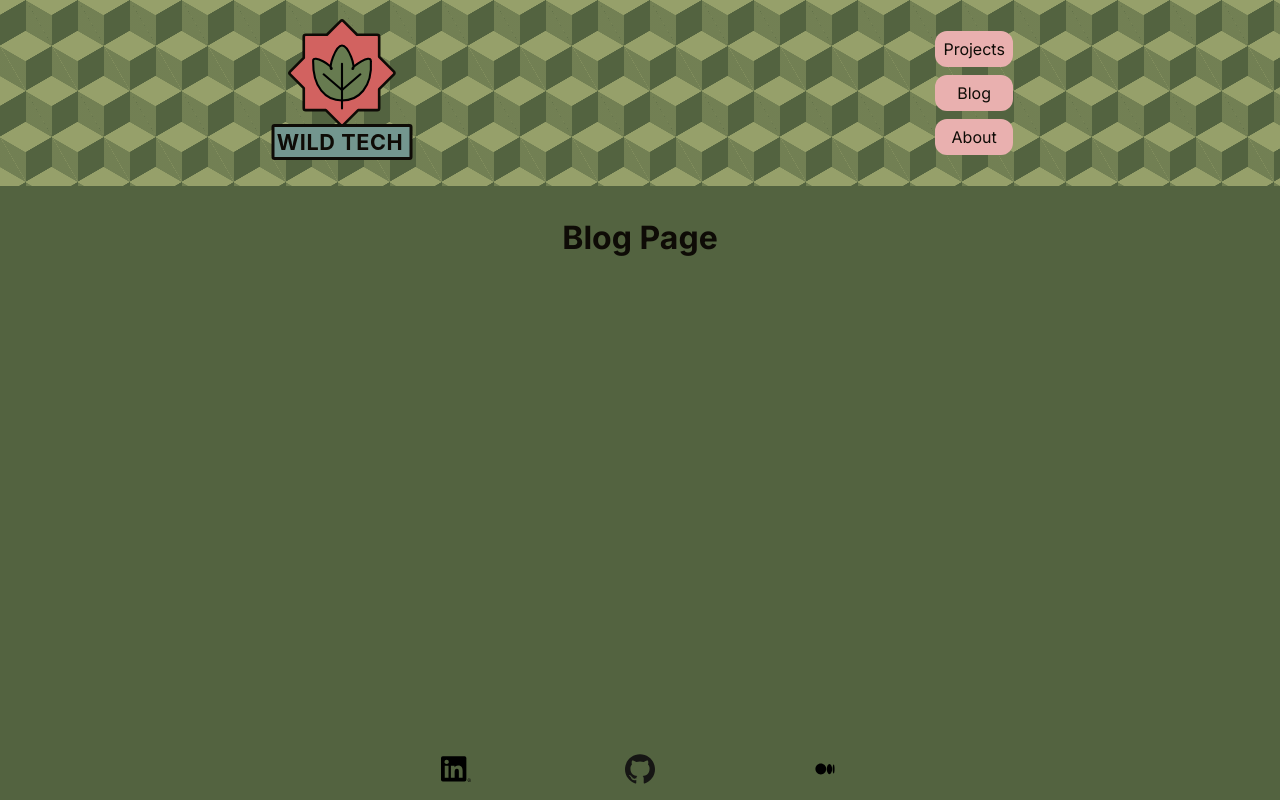
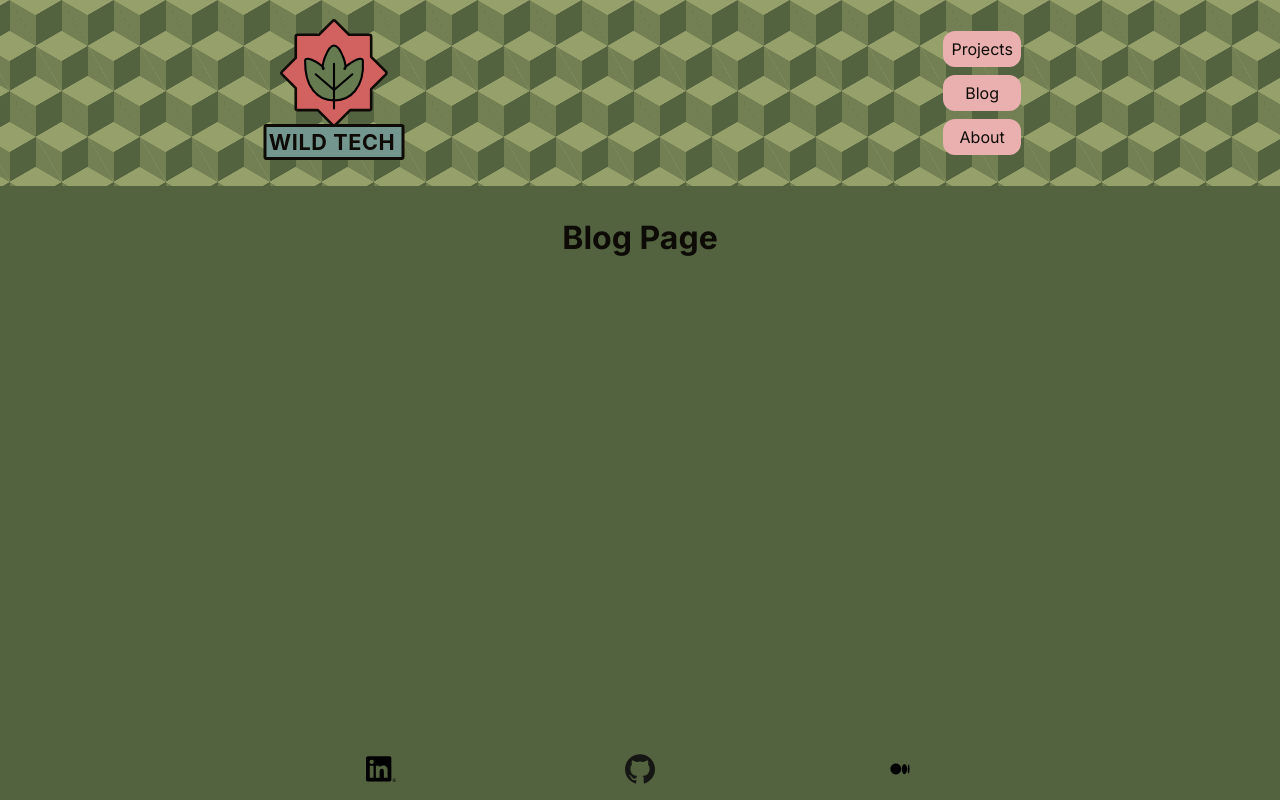
Before and after one commit to IsaacWild/portfolio-site, a Next.js app: page /blog in a window 1280 px wide. Built offline with nearby package versions, Linux system fonts and the light colour scheme.

Commit message:
[CSS] Adjust max-width and add width property for better responsive design.

```diff
--- a/app/Footer.module.css
+++ b/app/Footer.module.css
@@ -4,6 +4,8 @@
     justify-content: center;
     padding: 1rem 0rem;
     gap: 1rem;
+    width: 100%;
+
 }
 
 .footer a{
@@ -16,7 +18,7 @@
 }
 
 .footerHolder{
-    max-width: 700px;
+    max-width: 1000px;
     width: 100%;
     display: flex;
     justify-content: space-evenly;
--- a/app/NavMenu.module.css
+++ b/app/NavMenu.module.css
@@ -4,7 +4,7 @@
     gap: 1rem;
     flex-direction: row;
     justify-content: space-around;
-
+    width: 100%;
 
     background-color: #536340;
     opacity: 1;
--- a/app/about/page.module.css
+++ b/app/about/page.module.css
@@ -1,5 +1,4 @@
 .content {
-    max-width: 70dvw;
     display: flex;
     flex-direction: column;
     align-items: center;
--- a/app/globals.css
+++ b/app/globals.css
@@ -7,12 +7,14 @@
 html,
 body {
   max-width: 100vw;
+  width: 100%;
   overflow-x: hidden;
   background-color: #536340;
   display: flex;
   flex-direction: column;
   min-height: 100dvh;
   height: 100%;
+  align-items: center;
 }
 
 main {
@@ -24,6 +26,7 @@ main {
   height: 100%;
   gap:1rem;
   overflow: auto;
+  max-width: 2000px;
 }
 
 
```
